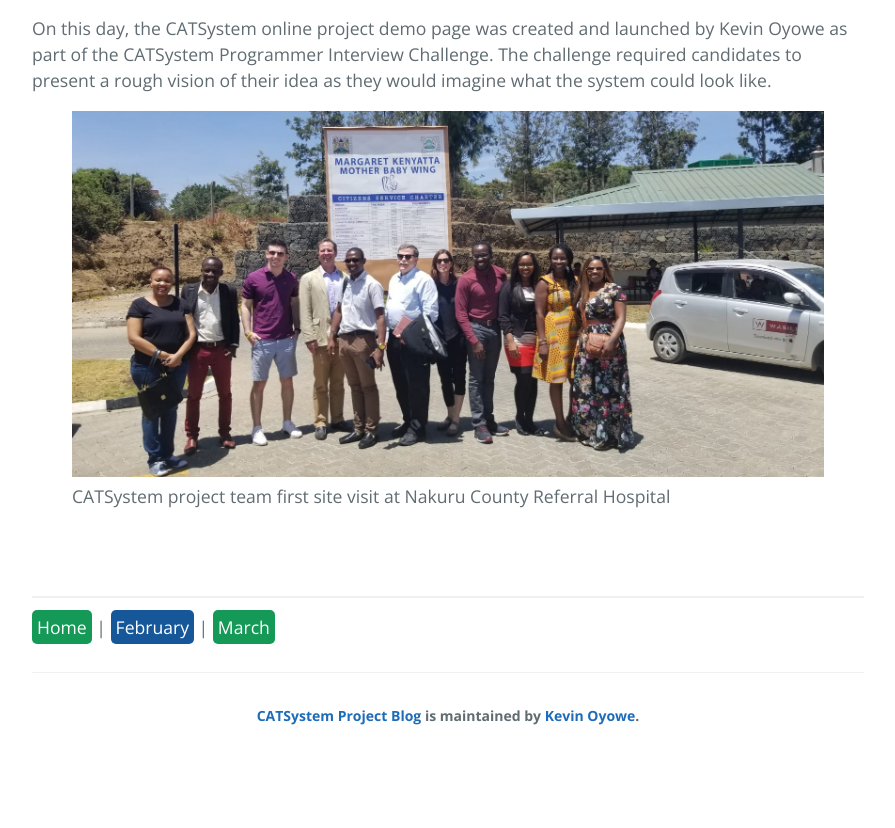
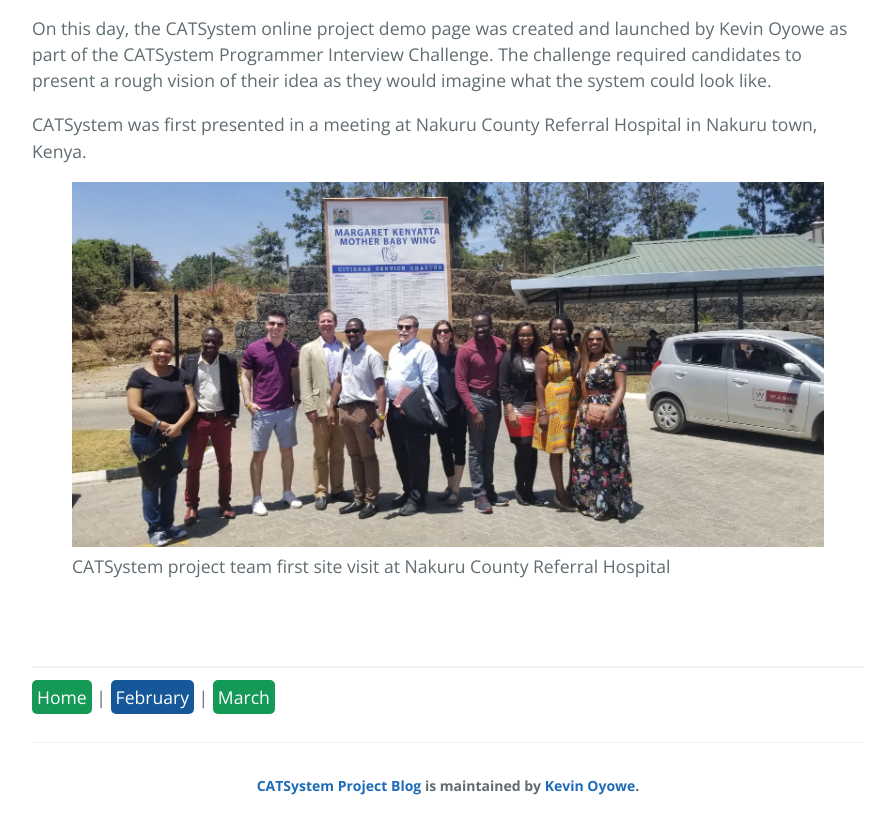
Before and after one commit to koyowe/catsystemblog, a plain HTML site: page feb19.html in a window 1280 px wide. Shown: the part 2892-3720 px from the top of the page, without its empty margins (192-1087 px from the left). Before the commit the page ends 3650 px from the top, so only its background shows below. Drawn offline with nearby package versions, Linux system fonts and the light colour scheme.

Commit message:
Update feb19.html

```diff
--- a/feb19.html
+++ b/feb19.html
@@ -138,6 +138,10 @@
 				On this day, the CATSystem online project demo page was created and launched by Kevin Oyowe as part of the CATSystem Programmer Interview Challenge. The challenge required candidates to present a rough vision of their idea as they would imagine what the system could look like.
 			</p>
 
+			<p>
+				CATSystem was first presented in a meeting at Nakuru County Referral Hospital in Nakuru town, Kenya.
+			</p>
+
 			<p align="center" >
 
 				<figure>
```
